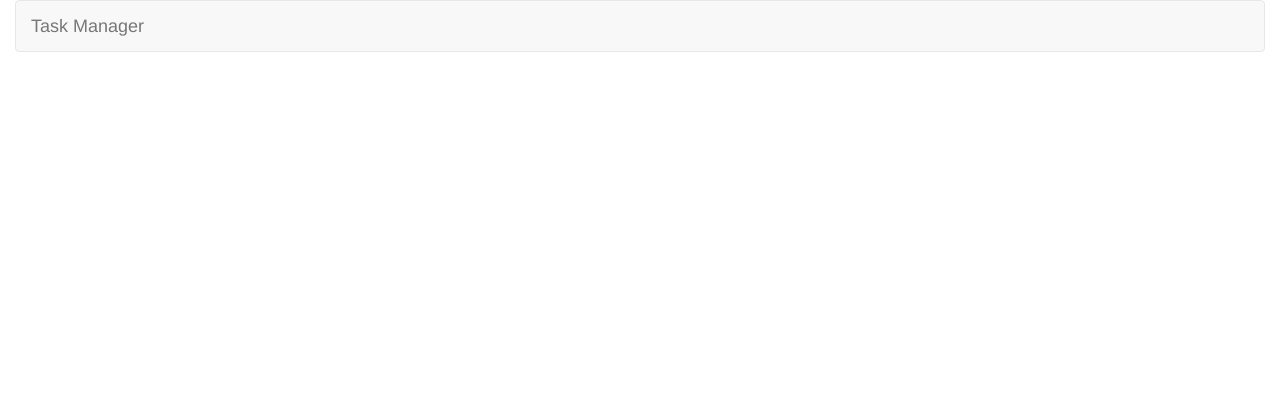
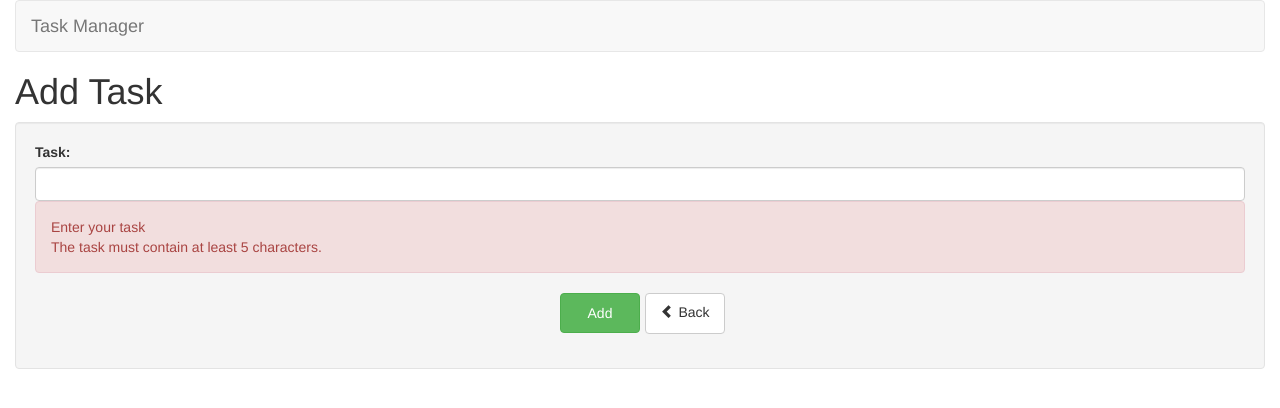
Before and after one commit to ivanclay/training_angular_12, an Angular app in the folder todo-angular/: page /tasks/add in a window 1280 px wide. Before the commit this address led to /. Shown: the top 408 px of the page. Built offline with nearby package versions, Linux system fonts and the light colour scheme.

Commit message:
Create add task component
add html
add routing

```diff
--- /dev/null
+++ b/todo-angular/src/app/tasks/add/add-task.component.css
@@ -0,0 +1,10 @@
+.btn {
+  width: 80px;
+  height: 40px;
+  padding: 8px 5px;
+  margin-left: 5px;
+}
+
+a.btn{
+  height: 41px;
+}
--- /dev/null
+++ b/todo-angular/src/app/tasks/add/add-task.component.html
@@ -0,0 +1,35 @@
+<h1>Add Task</h1>
+
+<div class="well">
+  <form >
+    <div class="form-group">
+      <label for="nome">Task:</label>
+      <input
+        type="text"
+        class="form-control"
+        id="nome"
+        name="nome"
+        minlength="5"
+        required>
+      <div class="alert alert-danger">
+        <div >
+          Enter your task
+        </div>
+        <div >
+          The task must contain at least 5 characters.
+        </div>
+      </div>
+    </div>
+    <div class="form-group text-center">
+      <input
+        type="submit"
+        class="btn btn-success"
+        value="Add">
+      <a
+        class="btn btn-default">
+        <span class="glyphicon glyphicon-chevron-left"
+          aria-hidden="true"></span> Back
+      </a>
+    </div>
+  </form>
+</div>
--- /dev/null
+++ b/todo-angular/src/app/tasks/add/add-task.component.ts
@@ -0,0 +1,15 @@
+import { Component, OnInit } from '@angular/core';
+
+@Component({
+  selector: 'app-add-task',
+  templateUrl: './add-task.component.html',
+  styleUrls: ['./add-task.component.css']
+})
+export class AddTaskComponent implements OnInit {
+
+  constructor() { }
+
+  ngOnInit(): void {
+  }
+
+}
--- /dev/null
+++ b/todo-angular/src/app/tasks/add/index.ts
@@ -0,0 +1 @@
+export * from './add-task.component';
--- a/todo-angular/src/app/tasks/index.ts
+++ b/todo-angular/src/app/tasks/index.ts
@@ -2,3 +2,4 @@ export * from './tasks.module';
 export * from './shared';
 export * from './list';
 export * from './tasks-routing.module';
+export * from './add';
--- a/todo-angular/src/app/tasks/list/task-list.component.html
+++ b/todo-angular/src/app/tasks/list/task-list.component.html
@@ -7,6 +7,7 @@
     <th>Completed</th>
   	<th class="text-center">
       <a
+         [routerLink]="['/tasks/add']"
          class="btn btn-xs btn-success">
          <span class="glyphicon glyphicon-plus"
            aria-hidden="true"></span> New
--- a/todo-angular/src/app/tasks/tasks-routing.module.ts
+++ b/todo-angular/src/app/tasks/tasks-routing.module.ts
@@ -1,5 +1,6 @@
 import { Routes } from "@angular/router";
 import { TaskListComponent } from "./list";
+import { AddTaskComponent } from "./add";
 
 export const TaskRoutes: Routes = [
   {
@@ -9,6 +10,10 @@ export const TaskRoutes: Routes = [
   {
     path: 'tasks/list',
     component: TaskListComponent
+  },
+  {
+    path: 'tasks/add',
+    component: AddTaskComponent
   }
 
 ];
--- a/todo-angular/src/app/tasks/tasks.module.ts
+++ b/todo-angular/src/app/tasks/tasks.module.ts
@@ -5,12 +5,14 @@ import { FormsModule } from '@angular/forms';
 
 import { TaskService } from './shared';
 import { TaskListComponent } from './list';
+import { AddTaskComponent } from './add';
 
 
 
 @NgModule({
   declarations: [
-    TaskListComponent
+    TaskListComponent,
+    AddTaskComponent
   ],
   imports: [
     CommonModule,
```
Also changed, not shown: 2 other files (tests, documents, lock files or other folders).
